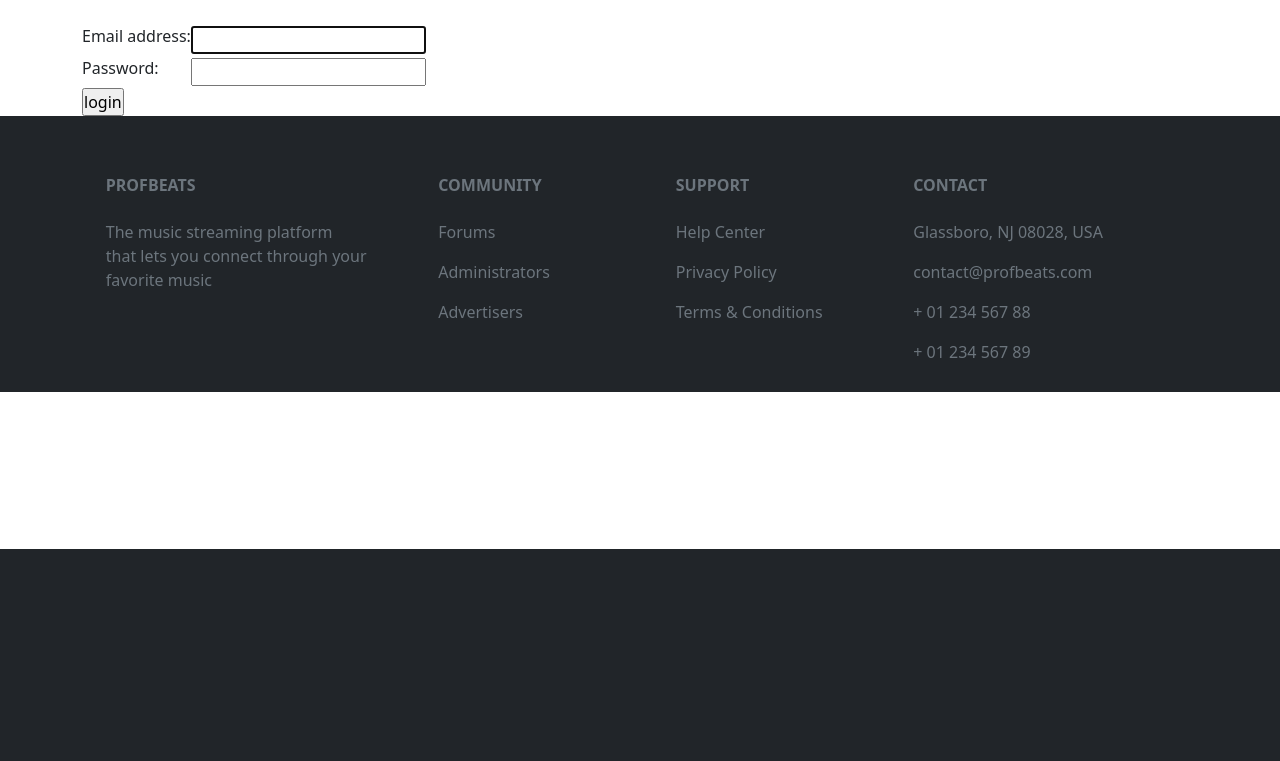
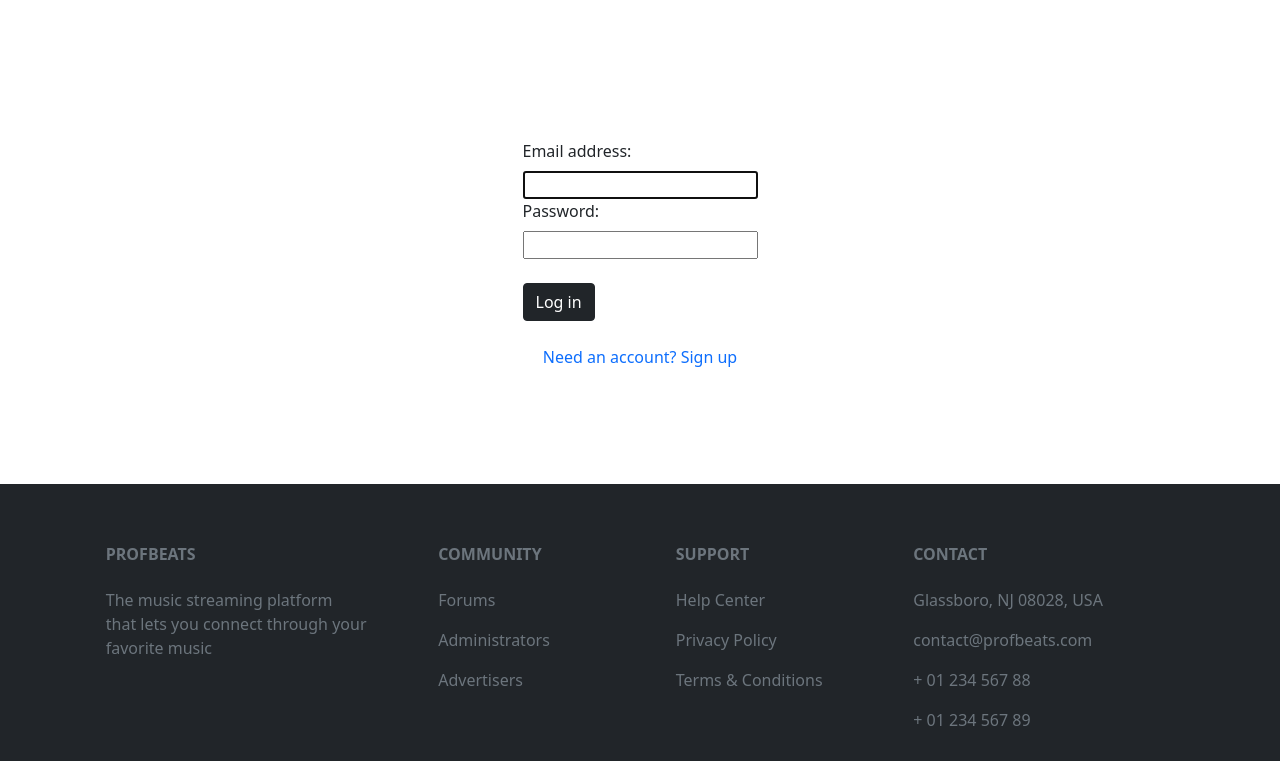
Before and after one commit to LucasGrebe/Senior-Project-Spring-2022, a Django app: page /accounts/login/ in a window 1280 px wide. Shown: the part 251-1012 px from the top of the page. Before the commit the page ends 800 px from the top, so only its background shows below. Run offline with Django 4.2, Linux system fonts and the light colour scheme; some libraries are stand-ins or nearby versions.

Commit message:
Update login.html

```diff
--- a/Profbeats/Profbeats/templates/login.html
+++ b/Profbeats/Profbeats/templates/login.html
@@ -22,34 +22,43 @@
             <button class="close" data-dismiss="alert">
                 X
             </button>
-            <center>{{ message }}</center>
+            <div class="center-align-message">{{ message }}</div>
         </div>
         {% else %}
         <div class="alert alert-warning" role="alert">
-            <center>{{ message }}</center>
+            <div class="center-align-message">{{ message }}</div>
         </div>
         {% endif %}
     {% endfor %}
 {% endif %}
 
-<form method="post" action="{% url 'login' %}">
+<div id="formdiv">
+    <form id="login-form" method="post" action="{% url 'login' %}">
         {% csrf_token %}
         <table>
         <tr>
             <td>{{ form.username.label_tag }}</td>
+        </tr>
+        <tr>
             <td>{{ form.username }}</td>
         </tr>
         <tr>
             <td>{{ form.password.label_tag }}</td>
+        </tr>
+        <tr>
             <td>{{ form.password }}</td>
         </tr>
         </table>
 
-<input type="submit" value="login">
+        <br/>
+        <input type="submit" class ="btn btn-dark" value="Log in">
         <input type="hidden" name="next" value="{{ next }}">
     </form>
 
     {# Assumes you set up the password_reset view in your URLconf #}
 
+    <br/>
+    <a href="signup.html">Need an account? Sign up</a>
+</div>
 
 {% endblock %}
```
Lines whose indentation alone changed are shown as unchanged.
